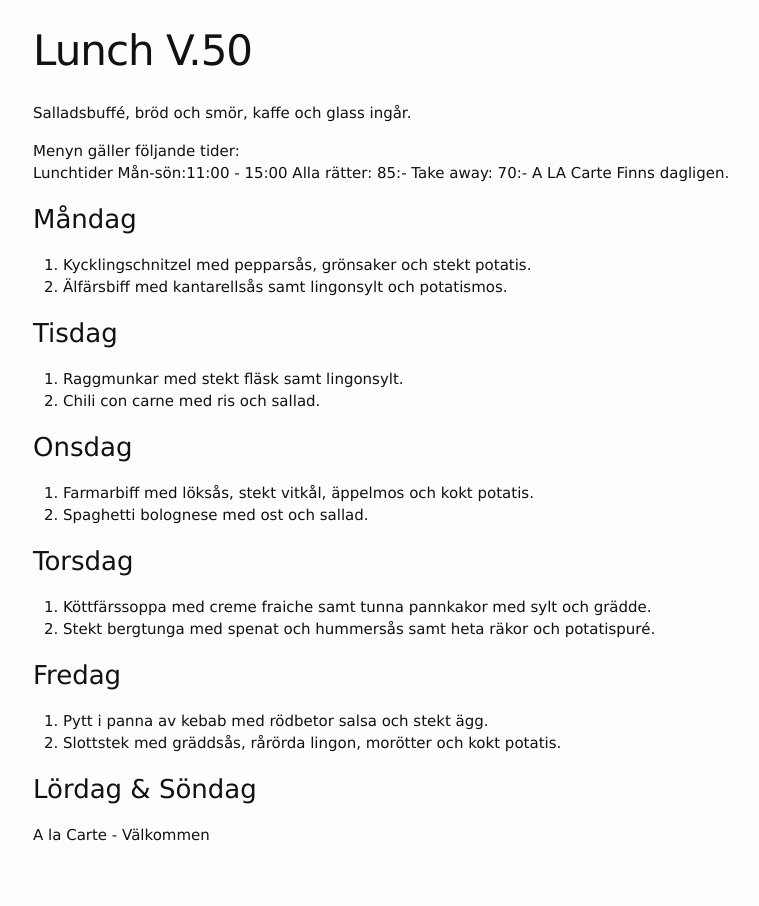
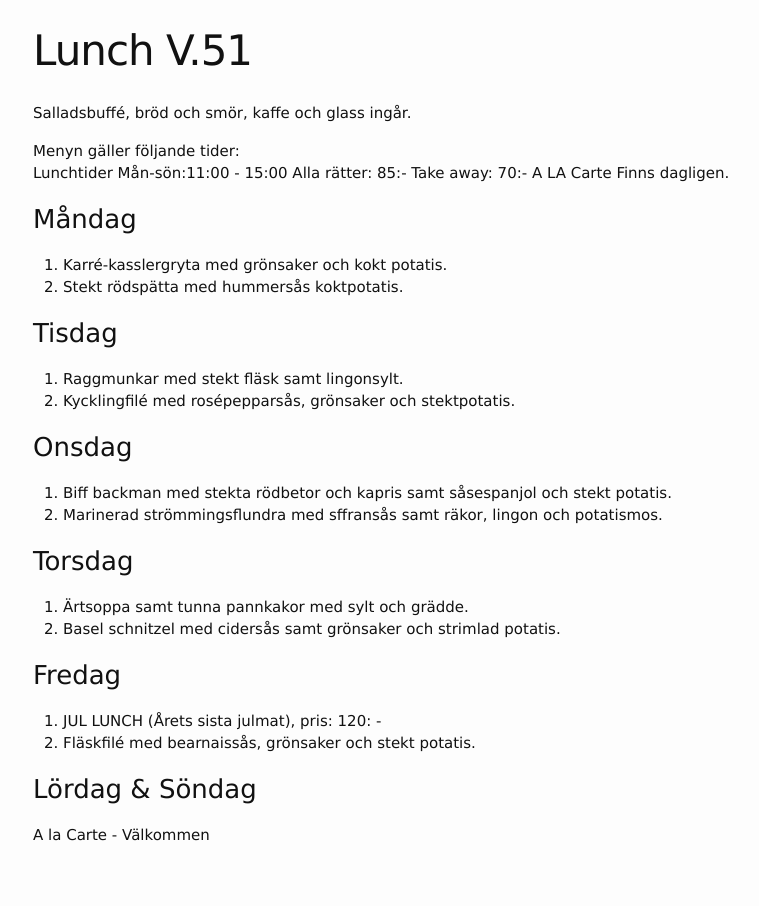
Before and after one commit to FarInn62/farinn62.github.io, a Jekyll site: the page built from lunch.md, in a window 1280 px wide. Shown: the whole page, without its empty margins (237-996 px from the left). Built offline with Jekyll 4.4.1, drawn with Linux system fonts in a browser that asks for light colours.

Commit message:
Update lunch.md

```diff
--- a/lunch.md
+++ b/lunch.md
@@ -1,6 +1,6 @@
 ---
 layout: foodmenu
-title: Lunch V.50
+title: Lunch V.51
 permalink: /lunch/
 published: true
 ---
@@ -12,24 +12,24 @@ Alla rätter: 85:- Take away: 70:-
 A LA Carte Finns dagligen.
 
 ### Måndag
-1. Kycklingschnitzel med pepparsås, grönsaker och stekt potatis.
-2. Älfärsbiff med kantarellsås samt lingonsylt och potatismos.
+1. Karré-kasslergryta med grönsaker och kokt potatis.
+2. Stekt rödspätta med hummersås koktpotatis.
 
 ### Tisdag
 1. Raggmunkar med stekt fläsk samt lingonsylt.
-2. Chili con carne med ris och sallad.
+2. Kycklingfilé med rosépepparsås, grönsaker och stektpotatis.
 
 ### Onsdag
-1. Farmarbiff med löksås, stekt vitkål, äppelmos och kokt potatis.
-2. Spaghetti bolognese med ost och sallad.
+1. Biff backman med stekta rödbetor och kapris samt såsespanjol och stekt potatis.
+2. Marinerad strömmingsflundra med sffransås samt räkor, lingon och potatismos.
 
 ### Torsdag
-1. Köttfärssoppa med creme fraiche samt tunna pannkakor med sylt och grädde.
-2. Stekt bergtunga med spenat och hummersås samt heta räkor och potatispuré.
+1. Ärtsoppa samt tunna pannkakor med sylt och grädde.
+2. Basel schnitzel med cidersås samt grönsaker och strimlad potatis.
 
 ### Fredag
-1. Pytt i panna av kebab med rödbetor salsa och stekt ägg.
-2. Slottstek med gräddsås, rårörda lingon, morötter och kokt potatis.
+1. JUL LUNCH        (Årets sista julmat),       pris: 120: -
+2. Fläskfilé med bearnaissås, grönsaker och stekt potatis.
 
 
 ### Lördag & Söndag
```
